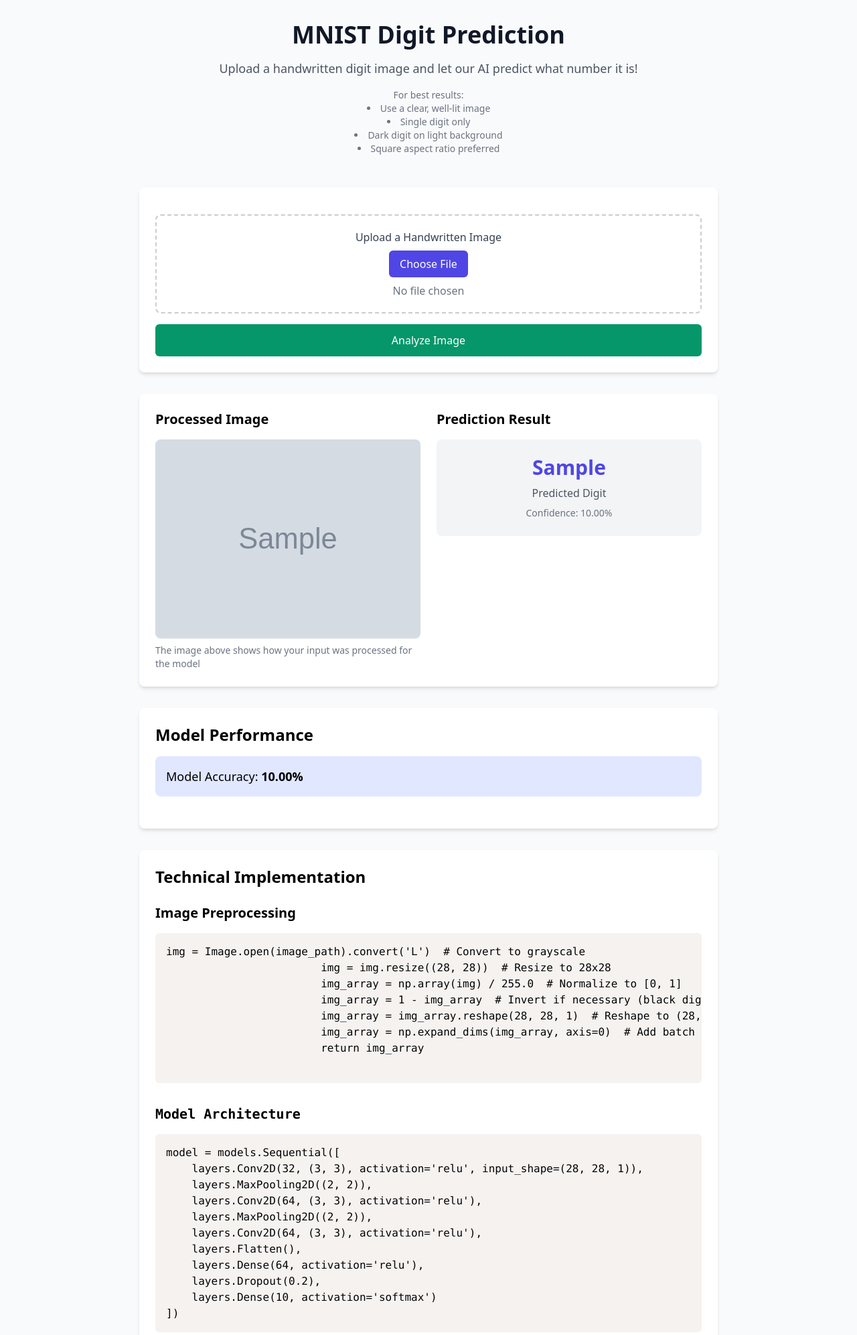
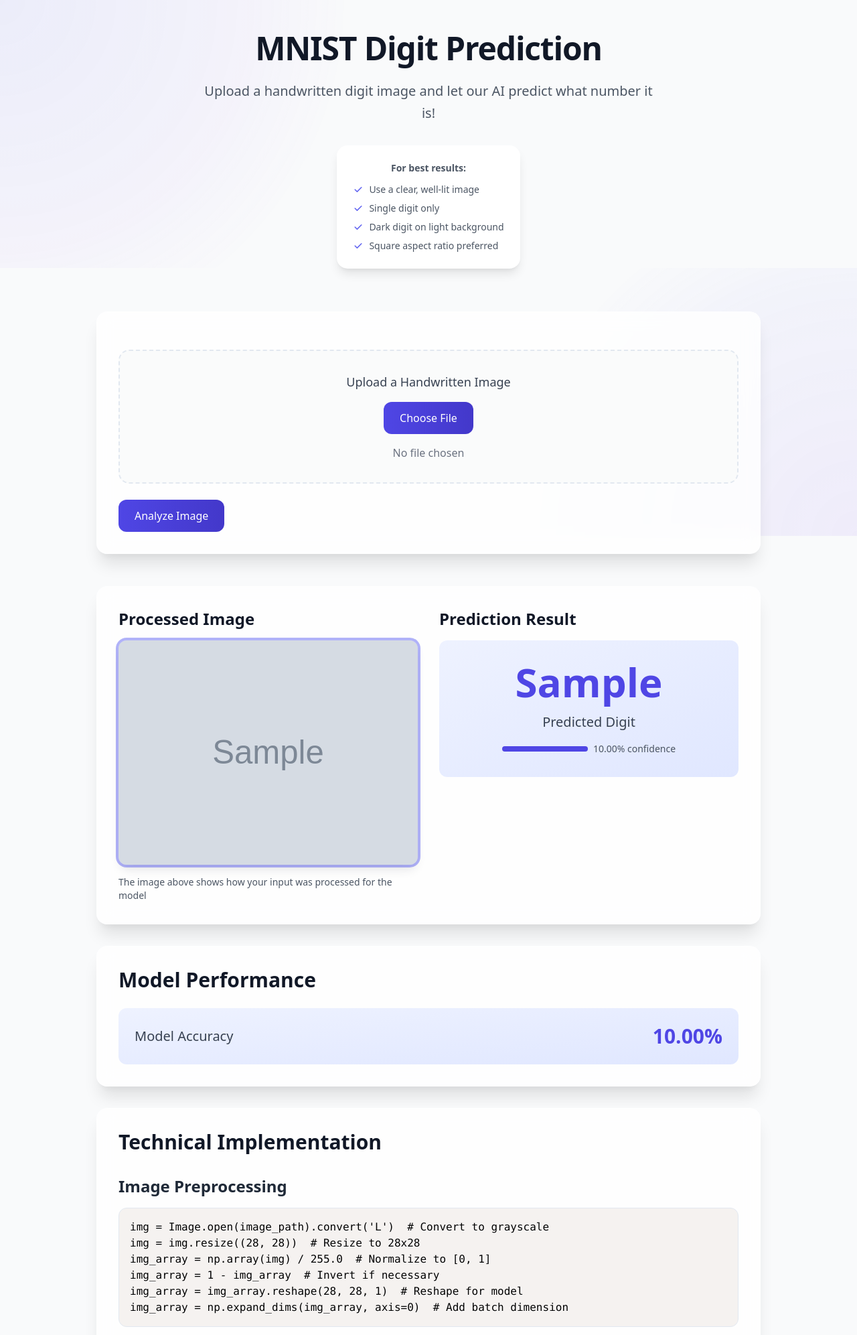
Before and after one commit to Abiram116/ml_project, a Django app: template mlapp/templates/home.html in a window 1280 px wide. Shown: the top 1993 px of the page at 67% size. Run offline with Django 5.2, Linux system fonts and the light colour scheme; the template is opened without the code that fills it: most values are stand-ins (such as "Sample title", 1, 10 or a date in 2020); grey boxes marked "Sample" are stand-in pictures; parts of the project's set-up code (start-up, migrations or seed data) failed here and were passed over; some libraries are stand-ins or nearby versions.

Commit message:
Enhanced UI/UX

```diff
--- a/mlapp/templates/home.html
+++ b/mlapp/templates/home.html
@@ -8,98 +8,158 @@
     <link href="https://cdnjs.cloudflare.com/ajax/libs/prism/1.24.1/themes/prism.min.css" rel="stylesheet">
     <style>
         .drop-zone {
-            border: 2px dashed #ccc;
-            border-radius: 8px;
-            padding: 20px;
+            border: 2px dashed #e2e8f0;
+            border-radius: 16px;
+            padding: 2rem;
             text-align: center;
-            transition: border 0.3s ease;
+            transition: all 0.3s ease;
+            background: rgba(249, 250, 251, 0.8);
+            backdrop-filter: blur(8px);
         }
         .drop-zone.dragover {
-            border-color: #4F46E5;
-            background-color: rgba(79, 70, 229, 0.1);
+            border-color: #6366f1;
+            background: rgba(99, 102, 241, 0.05);
+            transform: scale(1.02);
         }
         .code-block {
-            background: #f8f9fa;
-            border-radius: 6px;
-            padding: 1rem;
-            margin: 1rem 0;
+            background: #f8fafc;
+            border-radius: 12px;
+            padding: 1.25rem;
+            margin: 1.5rem 0;
             overflow-x: auto;
+            border: 1px solid #e2e8f0;
         }
         #preview-image {
             max-width: 280px;
             max-height: 280px;
             object-fit: contain;
+            border-radius: 12px;
+            box-shadow: 0 4px 6px -1px rgba(0, 0, 0, 0.1);
+        }
+        .glass-card {
+            background: rgba(255, 255, 255, 0.8);
+            backdrop-filter: blur(12px);
+            border: 1px solid rgba(255, 255, 255, 0.3);
+        }
+        .gradient-bg {
+            background: linear-gradient(135deg, #6366f1 0%, #8b5cf6 100%);
         }
     </style>
 </head>
 <body class="bg-gray-50 min-h-screen">
-    <div class="container mx-auto px-4 py-8 max-w-4xl">
+    <!-- Decorative background elements -->
+    <div class="fixed inset-0 -z-10 overflow-hidden">
+        <div class="absolute -top-1/2 -left-1/2 w-full h-full blur-3xl opacity-30 animate-pulse"
+             style="background: radial-gradient(circle, rgba(99,102,241,0.2) 0%, rgba(139,92,246,0.1) 50%, rgba(255,255,255,0) 70%);"></div>
+        <div class="absolute -bottom-1/2 -right-1/2 w-full h-full blur-3xl opacity-30 animate-pulse delay-1000"
+             style="background: radial-gradient(circle, rgba(139,92,246,0.2) 0%, rgba(99,102,241,0.1) 50%, rgba(255,255,255,0) 70%);"></div>
+    </div>
+
+    <div class="container mx-auto px-4 py-12 max-w-5xl relative">
         <!-- Header Section -->
-        <header class="text-center mb-12">
-            <h1 class="text-4xl font-bold text-gray-900 mb-4">MNIST Digit Prediction</h1>
-            <p class="text-lg text-gray-600">Upload a handwritten digit image and let our AI predict what number it is!</p>
-            <div class="mt-4 text-sm text-gray-500">
-                <p>For best results:</p>
-                <ul class="list-disc list-inside">
-                    <li>Use a clear, well-lit image</li>
-                    <li>Single digit only</li>
-                    <li>Dark digit on light background</li>
-                    <li>Square aspect ratio preferred</li>
+        <header class="text-center mb-16">
+            <h1 class="text-5xl font-bold text-gray-900 mb-6 tracking-tight">MNIST Digit Prediction</h1>
+            <p class="text-xl text-gray-600 mb-8 leading-relaxed max-w-2xl mx-auto">
+                Upload a handwritten digit image and let our AI predict what number it is!
+            </p>
+            <div class="inline-block bg-white rounded-2xl shadow-lg p-6">
+                <div class="text-sm text-gray-600">
+                    <h3 class="font-semibold mb-3">For best results:</h3>
+                    <ul class="space-y-2">
+                        <li class="flex items-center">
+                            <svg class="w-4 h-4 text-indigo-500 mr-2" fill="currentColor" viewBox="0 0 20 20">
+                                <path d="M16.707 5.293a1 1 0 010 1.414l-8 8a1 1 0 01-1.414 0l-4-4a1 1 0 011.414-1.414L8 12.586l7.293-7.293a1 1 0 011.414 0z"/>
+                            </svg>
+                            Use a clear, well-lit image
+                        </li>
+                        <li class="flex items-center">
+                            <svg class="w-4 h-4 text-indigo-500 mr-2" fill="currentColor" viewBox="0 0 20 20">
+                                <path d="M16.707 5.293a1 1 0 010 1.414l-8 8a1 1 0 01-1.414 0l-4-4a1 1 0 011.414-1.414L8 12.586l7.293-7.293a1 1 0 011.414 0z"/>
+                            </svg>
+                            Single digit only
+                        </li>
+                        <li class="flex items-center">
+                            <svg class="w-4 h-4 text-indigo-500 mr-2" fill="currentColor" viewBox="0 0 20 20">
+                                <path d="M16.707 5.293a1 1 0 010 1.414l-8 8a1 1 0 01-1.414 0l-4-4a1 1 0 011.414-1.414L8 12.586l7.293-7.293a1 1 0 011.414 0z"/>
+                            </svg>
+                            Dark digit on light background
+                        </li>
+                        <li class="flex items-center">
+                            <svg class="w-4 h-4 text-indigo-500 mr-2" fill="currentColor" viewBox="0 0 20 20">
+                                <path d="M16.707 5.293a1 1 0 010 1.414l-8 8a1 1 0 01-1.414 0l-4-4a1 1 0 011.414-1.414L8 12.586l7.293-7.293a1 1 0 011.414 0z"/>
+                            </svg>
+                            Square aspect ratio preferred
+                        </li>
                     </ul>
+                </div>
             </div>
         </header>
 
         <!-- Main Content -->
-        <main>
+        <main class="space-y-8">
             <!-- Upload Section -->
-            <section class="bg-white rounded-lg shadow-md p-6 mb-8">
-                <form method="POST" enctype="multipart/form-data" id="upload-form" class="space-y-4">
+            <section class="glass-card rounded-2xl shadow-xl p-8 mb-12">
+                <form method="POST" enctype="multipart/form-data" id="upload-form" class="space-y-6">
                     {% csrf_token %}
                     <div class="drop-zone" id="drop-zone">
-                        <label for="image" class="block text-gray-700 font-medium mb-2">Upload a Handwritten Image</label>
+                        <label for="image" class="block text-gray-700 font-medium mb-4 text-lg">Upload a Handwritten Image</label>
                         <input type="file" name="image" id="image" accept="image/*" required
                                class="hidden" onchange="handleImageSelect(this)">
-                        <div class="mt-2">
+                        <div class="space-y-4">
                             <button type="button" onclick="document.getElementById('image').click()"
-                                    class="bg-indigo-600 text-white px-4 py-2 rounded-md hover:bg-indigo-700 transition">
+                                    class="bg-gradient-to-r from-indigo-600 to-indigo-700 text-white px-6 py-3 rounded-xl hover:from-indigo-700 hover:to-indigo-800 transition transform hover:scale-105 focus:outline-none focus:ring-2 focus:ring-offset-2 focus:ring-indigo-500">
                                 Choose File
                             </button>
-                            <p id="file-name" class="text-gray-500 mt-2">No file chosen</p>
+                            <p id="file-name" class="text-gray-500">No file chosen</p>
                         </div>
                         <!-- Image preview -->
-                        <div id="preview-container" class="mt-4 hidden">
-                            <img id="preview-image" src="#" alt="Preview" class="mx-auto rounded-lg shadow-sm">
+                        <div id="preview-container" class="mt-6 hidden">
+                            <div class="relative inline-block">
+                                <img id="preview-image" src="#" alt="Preview" class="mx-auto">
+                                <div class="absolute inset-0 rounded-lg ring-4 ring-indigo-500 ring-opacity-50 pointer-events-none"></div>
+                            </div>
                         </div>
                         <!-- Error message container -->
-                        <div id="error-message" class="mt-2 text-red-600 hidden"></div>
+                        <div id="error-message" class="mt-4 text-red-600 hidden"></div>
                     </div>
                     <button type="submit" id="submit-btn"
-                            class="w-full bg-green-600 text-white px-6 py-3 rounded-md hover:bg-green-700 transition">
+                            class="bg-gradient-to-r from-indigo-600 to-indigo-700 text-white px-6 py-3 rounded-xl
+                                    hover:from-indigo-700 hover:to-indigo-800 transition transform hover:scale-105
+                                    focus:outline-none focus:ring-2 focus:ring-offset-2 focus:ring-indigo-500">
                                 Analyze Image
                     </button>
+
                 </form>
             </section>
 
             <!-- Results Section -->
             {% if predicted_class %}
-            <section class="bg-white rounded-lg shadow-md p-6 mb-8">
-                <div class="grid md:grid-cols-2 gap-6">
+            <section class="glass-card rounded-2xl shadow-xl p-8 mb-12">
+                <div class="grid md:grid-cols-2 gap-8">
                     {% if file_url %}
-                    <div>
-                        <h3 class="text-xl font-semibold mb-4">Processed Image</h3>
+                    <div class="space-y-4">
+                        <h3 class="text-2xl font-bold text-gray-900">Processed Image</h3>
+                        <div class="relative">
                             <img src="{{ file_url }}" alt="Processed Image"
-                             class="max-w-full h-auto rounded-lg shadow-sm">
-                        <p class="text-sm text-gray-500 mt-2">The image above shows how your input was processed for the model</p>
+                                 class="w-full rounded-xl shadow-lg">
+                            <div class="absolute inset-0 rounded-xl ring-4 ring-indigo-500 ring-opacity-50 pointer-events-none"></div>
+                        </div>
+                        <p class="text-sm text-gray-600">The image above shows how your input was processed for the model</p>
                     </div>
                     {% endif %}
 
-                    <div>
-                        <h3 class="text-xl font-semibold mb-4">Prediction Result</h3>
-                        <div class="bg-gray-100 rounded-lg p-6 text-center">
-                            <p class="text-3xl font-bold text-indigo-600">{{ predicted_class }}</p>
-                            <p class="text-gray-600 mt-2">Predicted Digit</p>
+                    <div class="space-y-4">
+                        <h3 class="text-2xl font-bold text-gray-900">Prediction Result</h3>
+                        <div class="bg-gradient-to-br from-indigo-50 to-indigo-100 rounded-xl p-8 text-center">
+                            <p class="text-6xl font-bold text-indigo-600 mb-4">{{ predicted_class }}</p>
+                            <p class="text-xl text-gray-700">Predicted Digit</p>
                             {% if confidence %}
-                            <p class="text-sm text-gray-500 mt-2">Confidence: {{ confidence|floatformat:2 }}%</p>
+                            <div class="mt-4 flex items-center justify-center space-x-2">
+                                <div class="h-2 w-32 bg-gray-200 rounded-full">
+                                    <div class="h-2 bg-indigo-600 rounded-full" style="width: {{ confidence }}%"></div>
+                                </div>
+                                <span class="text-sm text-gray-600">{{ confidence|floatformat:2 }}% confidence</span>
+                            </div>
                             {% endif %}
                         </div>
                     </div>
@@ -108,40 +168,46 @@
             {% endif %}
 
             {% if error_message %}
-            <div class="bg-red-100 border border-red-400 text-red-700 px-4 py-3 rounded relative mb-8" role="alert">
-                <strong class="font-bold">Error:</strong>
-                <span class="block sm:inline">{{ error_message }}</span>
+            <div class="bg-red-50 border-l-4 border-red-500 p-6 rounded-xl mb-12" role="alert">
+                <div class="flex items-center">
+                    <svg class="w-6 h-6 text-red-500 mr-3" fill="none" stroke="currentColor" viewBox="0 0 24 24">
+                        <path stroke-linecap="round" stroke-linejoin="round" stroke-width="2" d="M12 9v2m0 4h.01m-6.938 4h13.856c1.54 0 2.502-1.667 1.732-3L13.732 4c-.77-1.333-2.694-1.333-3.464 0L3.34 16c-.77 1.333.192 3 1.732 3z"/>
+                    </svg>
+                    <div>
+                        <p class="font-medium text-red-800">{{ error_message }}</p>
+                    </div>
+                </div>
             </div>
             {% endif %}
 
             <!-- Model Information -->
-            <section class="bg-white rounded-lg shadow-md p-6 mb-8">
-                <h2 class="text-2xl font-bold mb-4">Model Performance</h2>
-                <div class="bg-indigo-100 rounded-lg p-4 mb-6">
-                    <p class="text-lg">
-                        Model Accuracy:
-                        <span class="font-semibold">{{ accuracy|floatformat:2 }}%</span>
-                    </p>
+            <section class="glass-card rounded-2xl shadow-xl p-8 mb-12">
+                <h2 class="text-3xl font-bold text-gray-900 mb-6">Model Performance</h2>
+                <div class="bg-gradient-to-br from-indigo-50 to-indigo-100 rounded-xl p-6">
+                    <div class="flex items-center justify-between">
+                        <p class="text-xl text-gray-700">Model Accuracy</p>
+                        <p class="text-3xl font-bold text-indigo-600">{{ accuracy|floatformat:2 }}%</p>
+                    </div>
                 </div>
             </section>
 
             <!-- Technical Details -->
-            <section class="bg-white rounded-lg shadow-md p-6">
-                <h2 class="text-2xl font-bold mb-6">Technical Implementation</h2>
+            <section class="glass-card rounded-2xl shadow-xl p-8">
+                <h2 class="text-3xl font-bold text-gray-900 mb-8">Technical Implementation</h2>
 
-                <div class="mb-8">
-                    <h3 class="text-xl font-semibold mb-4">Image Preprocessing</h3>
+                <div class="space-y-8">
+                    <div>
+                        <h3 class="text-2xl font-semibold text-gray-800 mb-4">Image Preprocessing</h3>
                         <pre class="code-block language-python"><code>img = Image.open(image_path).convert('L')  # Convert to grayscale
 img = img.resize((28, 28))  # Resize to 28x28
 img_array = np.array(img) / 255.0  # Normalize to [0, 1]
-                        img_array = 1 - img_array  # Invert if necessary (black digits on white background)
-                        img_array = img_array.reshape(28, 28, 1)  # Reshape to (28, 28, 1) for the model
-                        img_array = np.expand_dims(img_array, axis=0)  # Add batch dimension (1, 28, 28, 1)
-                        return img_array
+img_array = 1 - img_array  # Invert if necessary
+img_array = img_array.reshape(28, 28, 1)  # Reshape for model
+img_array = np.expand_dims(img_array, axis=0)  # Add batch dimension</code></pre>
                     </div>
 
-                <div class="mb-8">
-                    <h3 class="text-xl font-semibold mb-4">Model Architecture</h3>
+                    <div>
+                        <h3 class="text-2xl font-semibold text-gray-800 mb-4">Model Architecture</h3>
                         <pre class="code-block language-python"><code>model = models.Sequential([
     layers.Conv2D(32, (3, 3), activation='relu', input_shape=(28, 28, 1)),
     layers.MaxPooling2D((2, 2)),
@@ -156,121 +222,68 @@
                     </div>
 
                     <div>
-                    <h3 class="text-xl font-semibold mb-4">Model Training</h3>
-                    <pre class="code-block language-python"><code>model.compile(optimizer='adam',
-                        loss=tf.keras.losses.SparseCategoricalCrossentropy(from_logits=True),
-                        metrics=['accuracy'])</code></pre>
+                    </div>
+                    <div>
+                        <h3 class="text-2xl font-semibold text-gray-800 mb-4">Training Pipeline</h3>
+                        <pre class="code-block language-python"><code># Data Preparation
+from tensorflow.keras.datasets import mnist
+from tensorflow.keras.utils import to_categorical
+
+# Load MNIST data
+(train_images, train_labels), (test_images, test_labels) = mnist.load_data()
+
+# Normalize and reshape data
+train_images = train_images.reshape((60000, 28, 28, 1)).astype('float32') / 255
+test_images = test_images.reshape((10000, 28, 28, 1)).astype('float32') / 255
+
+# One-hot encode labels
+train_labels = to_categorical(train_labels)
+test_labels = to_categorical(test_labels)
+
+# Model Compilation
+model.compile(optimizer='adam',
+              loss='categorical_crossentropy',
+              metrics=['accuracy'])
+
+# Model Training
+model.fit(train_images, train_labels, epochs=5, batch_size=64, validation_split=0.1)
+
+# Model Evaluation
+test_loss, test_accuracy = model.evaluate(test_images, test_labels)
+print(f"Test accuracy: {test_accuracy * 100:.2f}%")</code></pre>
+                    </div>
                 </div>
             </section>
         </main>
-
-        <!-- Footer -->
-        <footer class="mt-12 text-center text-gray-600">
-            <p>Built with TensorFlow and Django</p>
-        </footer>
     </div>
 
-    <!-- Scripts -->
-    <script src="https://cdnjs.cloudflare.com/ajax/libs/prism/1.24.1/prism.min.js"></script>
-    <script src="https://cdnjs.cloudflare.com/ajax/libs/prism/1.24.1/components/prism-python.min.js"></script>
     <script>
+        // JavaScript for handling file input and image preview
         function handleImageSelect(input) {
             const file = input.files[0];
-            const errorElement = document.getElementById('error-message');
             const previewContainer = document.getElementById('preview-container');
             const previewImage = document.getElementById('preview-image');
-            const submitBtn = document.getElementById('submit-btn');
-
-            // Reset error state
-            errorElement.classList.add('hidden');
-            errorElement.textContent = '';
-            submitBtn.disabled = false;
+            const fileName = document.getElementById('file-name');
+            const errorMessage = document.getElementById('error-message');
 
             if (file) {
-                // Update filename display
-                document.getElementById('file-name').textContent = file.name;
-
-                // Validate file type
-                if (!file.type.startsWith('image/')) {
-                    showError('Please upload an image file');
-                    return;
-                }
-
-                // Validate file size (max 5MB)
-                if (file.size > 5 * 1024 * 1024) {
-                    showError('Image size must be less than 5MB');
-                    return;
-                }
-
-                // Show preview
                 const reader = new FileReader();
-                reader.onload = function(e) {
+                reader.onload = function (e) {
                     previewImage.src = e.target.result;
                     previewContainer.classList.remove('hidden');
-
-                    // Validate image dimensions
-                    const img = new Image();
-                    img.onload = function() {
-                        if (img.width < 28 || img.height < 28) {
-                            showError('Image dimensions must be at least 28x28 pixels');
-                        }
+                    errorMessage.classList.add('hidden');
                 };
-                    img.src = e.target.result;
+                reader.onerror = function () {
+                    errorMessage.textContent = "Error loading image. Please try again.";
+                    errorMessage.classList.remove('hidden');
                 };
                 reader.readAsDataURL(file);
+                fileName.textContent = file.name;
             } else {
-                document.getElementById('file-name').textContent = 'No file chosen';
                 previewContainer.classList.add('hidden');
+                fileName.textContent = "No file chosen";
             }
         }
-
-        function showError(message) {
-            const errorElement = document.getElementById('error-message');
-            const submitBtn = document.getElementById('submit-btn');
-            errorElement.textContent = message;
-            errorElement.classList.remove('hidden');
-            submitBtn.disabled = true;
-        }
-
-        // Drag and drop handling
-        const dropZone = document.getElementById('drop-zone');
-
-        dropZone.addEventListener('dragover', (e) => {
-            e.preventDefault();
-            dropZone.classList.add('dragover');
-        });
-
-        dropZone.addEventListener('dragleave', () => {
-            dropZone.classList.remove('dragover');
-        });
-
-        dropZone.addEventListener('drop', (e) => {
-            e.preventDefault();
-            dropZone.classList.remove('dragover');
-            const file = e.dataTransfer.files[0];
-            if (file) {
-                const input = document.getElementById('image');
-                const dataTransfer = new DataTransfer();
-                dataTransfer.items.add(file);
-                input.files = dataTransfer.files;
-                handleImageSelect(input);
-            }
-        });
-
-        // Loading state
-        document.getElementById('upload-form').addEventListener('submit', function(e) {
-            const submitButton = this.querySelector('button[type="submit"]');
-            if (!submitButton.disabled) {
-                submitButton.disabled = true;
-                submitButton.innerHTML = `
-                    <svg class="animate-spin -ml-1 mr-3 h-5 w-5 text-white inline" xmlns="http://www.w3.org/2000/svg" fill="none" viewBox="0 0 24 24">
-                        <circle class="opacity-25" cx="12" cy="12" r="10" stroke="currentColor" stroke-width="4"></circle>
-                        <path class="opacity-75" fill="currentColor" d="M4 12a8 8 0 018-8V0C5.373 0 0 5.373 0 12h4zm2 5.291A7.962 7.962 0 014 12H0c0 3.042 1.135 5.824 3 7.938l3-2.647z"></path>
-                    </svg>
-                    Processing...
-                `;
-            }
-        });
     </script>
 </body>
 </html>
```
Also changed, not shown: media/fc16af80-83ec-45bb-9ab4-29b801419633.png (added), 2 other files. Lines whose indentation alone changed are shown as unchanged.
